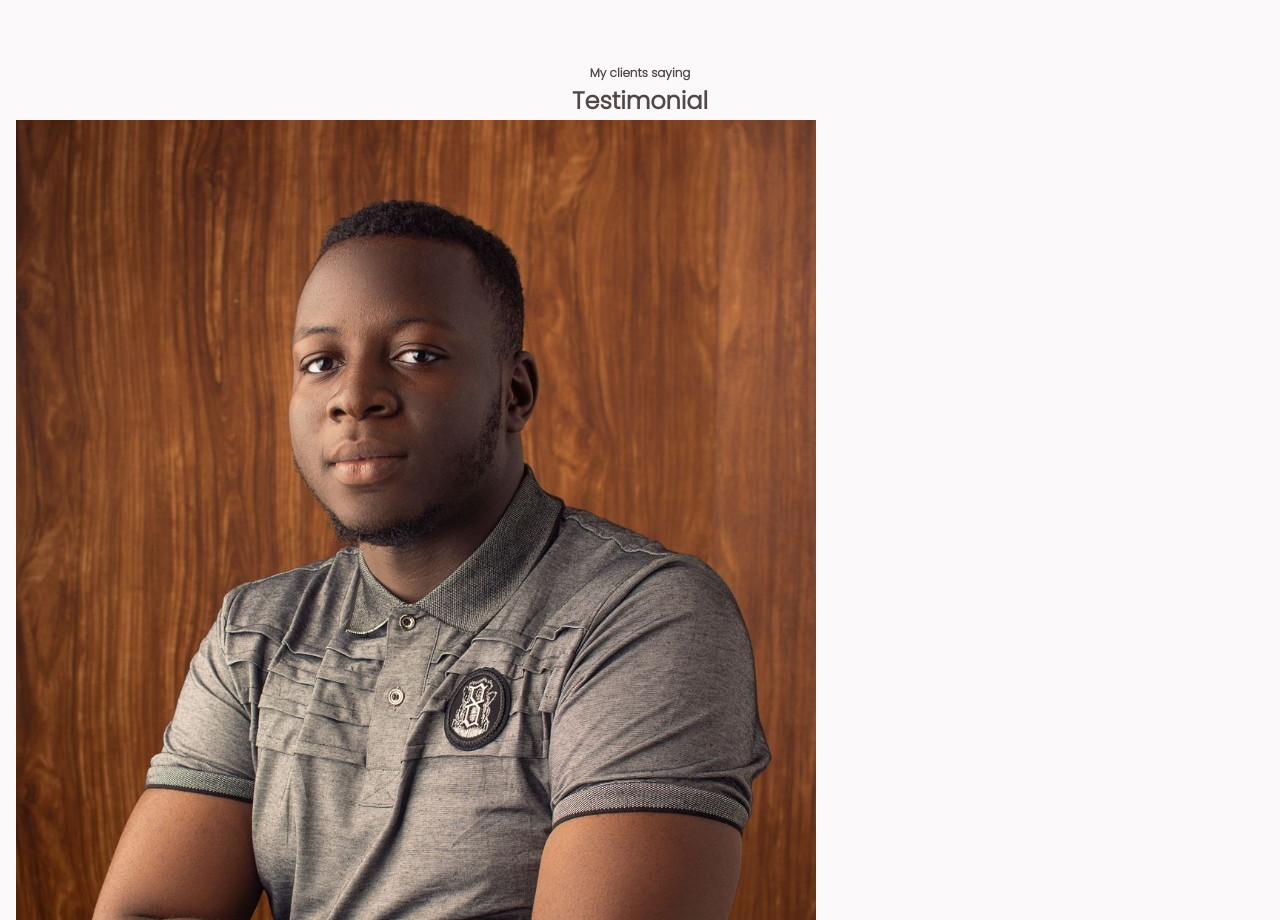
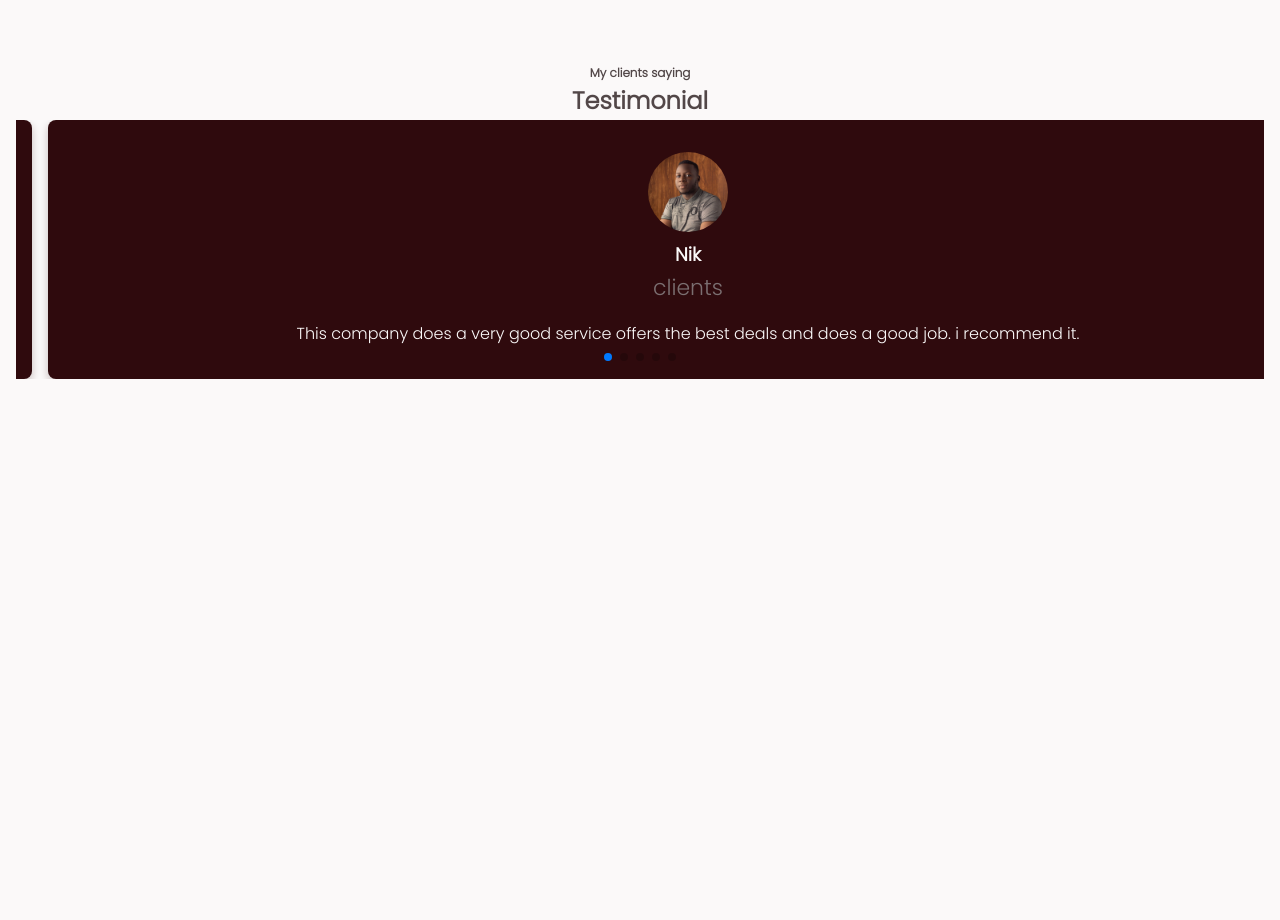
Before and after one commit to folajhimie/Portfolio-Website, a plain HTML site: page index.html in a window 1280 px wide. Shown: the part 10540-11460 px from the top of the page. After the commit the page ends 10951 px from the top, so only its background shows below. Drawn offline with nearby package versions, Linux system fonts and the light colour scheme.

```diff
--- a/assets/css/styles.css
+++ b/assets/css/styles.css
@@ -455,3 +455,31 @@ img{
     font-weight: var(--font-semi-bold);
 }
 /* ====== testimonial ===== */
+.testimonial_content{
+    display: grid;
+    background-color: var(--first-color-dark);
+    color: var(--first-color-lighten);
+    border-radius: .5rem;
+    padding: 2rem 1rem;
+    text-align: center;
+    box-shadow: 0 4px 8px rgba(47, 10, 13, 0.25);
+}
+.testimonial_img{
+    width: 80px;
+    height: 80px;
+    border-radius: 50%;
+    justify-self: center;
+    margin-bottom: var(--mb-1);
+}
+.testimonial_client{
+    font-size: var(--small-font-size);
+    color: var(--first-color-light);
+    margin-bottom: var(--mb-2);
+}
+.swiper-pagination{
+    position: initial
+
+}
+.swiper-pagination-bullet-active{
+    background-color: var(--first-color);
+}
--- a/assets/js/main.js
+++ b/assets/js/main.js
@@ -84,3 +84,26 @@ function activePortfolio() {
     }
 }
 linkPortfolio.forEach(l => l.addEventListener('click', activePortfolio))
+
+// SWIPER CAROUSEL
+
+const swiper = new Swiper('.testimonial_container', {
+
+    spaceBetween: 16,
+    loop: true,
+    grabCursor: true,
+
+    // If we need pagination
+    pagination: {
+        el: '.swiper-pagination',
+        clickable: true,
+    },
+    breakpoints: {
+        640: {
+            slidesPerview: 2,
+        },
+        1024: {
+            slidesPreview: 3,
+        },
+    }
+});
--- a/index.html
+++ b/index.html
@@ -9,6 +9,9 @@
     <link href='https://unpkg.com/boxicons@2.0.7/css/boxicons.min.css' rel='stylesheet'>
     <!-- ---------- CSS FILE ----------  ----->
     <link rel="stylesheet" href="assets/css/styles.css">
+
+    <!-- ----------  SWIPER CSS -------- -->
+    <link rel="stylesheet" href="assets/css/swiper-bundle.min.css">
 </head>
 <body>
     <!-- scroll Top -->
@@ -319,9 +322,9 @@
             <span class="section-subtitle"> My clients saying </span>
             <h2 class="section-title"> Testimonial </h2>
 
-            <div class="testimonial_container">
-                <div>
-                    <div class="testimonial_content">
+            <div class="testimonial_container swiper-container">
+                <div class="swiper-wrapper">
+                    <div class="testimonial_content swiper-slide">
                         <img src="assets/img/Testimonial1.jpg" alt="" class="testimonial_img">
                         <h3 class="testimonial_title">Nik</h3>
                         <span class="testimonial_client">clients</span>
@@ -329,7 +332,44 @@
                             This company does a very good service offers the best deals and does a good job. i recommend it.
                         </p>
                     </div>
+
+                    <div class="testimonial_content swiper-slide">
+                        <img src="assets/img/Testimonial2.jpg" alt="" class="testimonial_img">
+                        <h3 class="testimonial_title">Nik</h3>
+                        <span class="testimonial_client">clients</span>
+                        <p class="testimonial_description">
+                            This company does a very good service offers the best deals and does a good job. i recommend it.
+                        </p>
+                    </div>
+
+                    <div class="testimonial_content swiper-slide">
+                        <img src="assets/img/Testimonial3.jpg" alt="" class="testimonial_img">
+                        <h3 class="testimonial_title">Nik</h3>
+                        <span class="testimonial_client">clients</span>
+                        <p class="testimonial_description">
+                            This company does a very good service offers the best deals and does a good job. i recommend it.
+                        </p>
+                    </div>
+
+                    <div class="testimonial_content swiper-slide">
+                        <img src="assets/img/Testimonial4.jpg" alt="" class="testimonial_img">
+                        <h3 class="testimonial_title">Nik</h3>
+                        <span class="testimonial_client">clients</span>
+                        <p class="testimonial_description">
+                            This company does a very good service offers the best deals and does a good job. i recommend it.
+                        </p>
+                    </div>
+
+                    <div class="testimonial_content swiper-slide">
+                        <img src="assets/img/Testimonial5.jpg" alt="" class="testimonial_img">
+                        <h3 class="testimonial_title">Nik</h3>
+                        <span class="testimonial_client">clients</span>
+                        <p class="testimonial_description">
+                            This company does a very good service offers the best deals and does a good job. i recommend it.
+                        </p>
+                    </div>
                 </div>
+                <div class="swiper-pagination"></div>
             </div>
         </section>
 
@@ -344,6 +384,8 @@
     <script src="assets/js/mixitup.min.js"></script>
 
     <!-- SWIPER JS  -->
+    <script src="assets/js/swiper-bundle.min.js"></script>
+
 
     <!-- GSAP  -->
 
```
Also changed, not shown: assets/css/swiper-bundle.min.css (added), assets/js/swiper-bundle.min.js (added).
